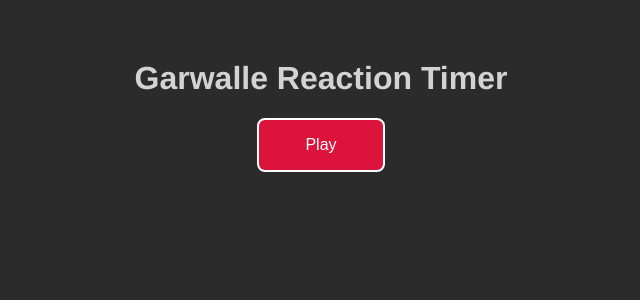
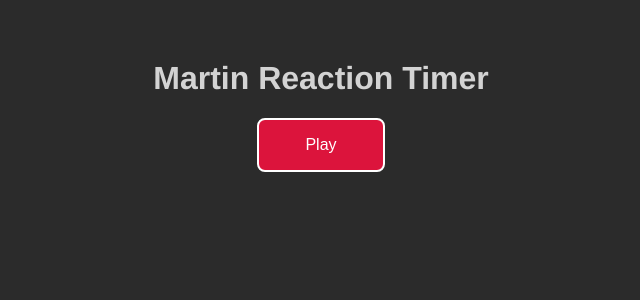
Before and after one commit to MartinJeanne/ReactionTimer, a Vue app: page / in a window 1280 px wide. Shown: the top 300 px of the page, without its empty margins (319-959 px from the left). Built offline with nearby package versions, Linux system fonts and the light colour scheme.

Commit message:
Update the name displayed on the App.vue

```diff
--- a/src/App.vue
+++ b/src/App.vue
@@ -1,5 +1,5 @@
 <template>
-  <h1>Garwalle Reaction Timer</h1>
+  <h1>Martin Reaction Timer</h1>
   <button @click="start" :disabled="isPlaying">Play</button>
   <Block v-if="isPlaying" :delay="delay" @end="endGame" />
   <Results v-if="!isPlaying" :scores="scores" />
```
